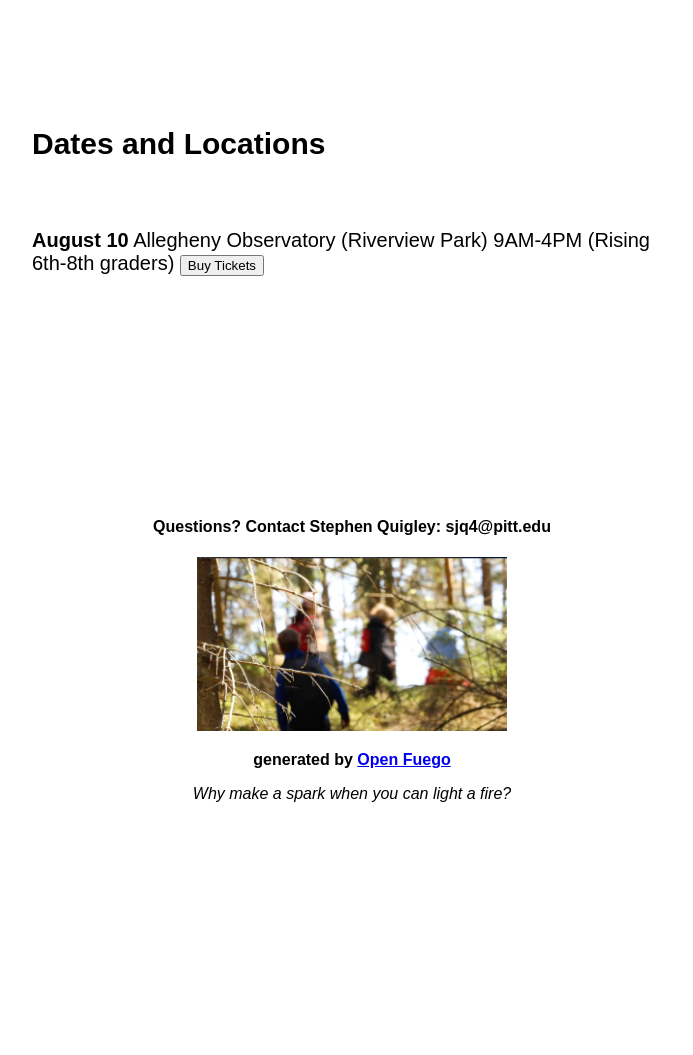
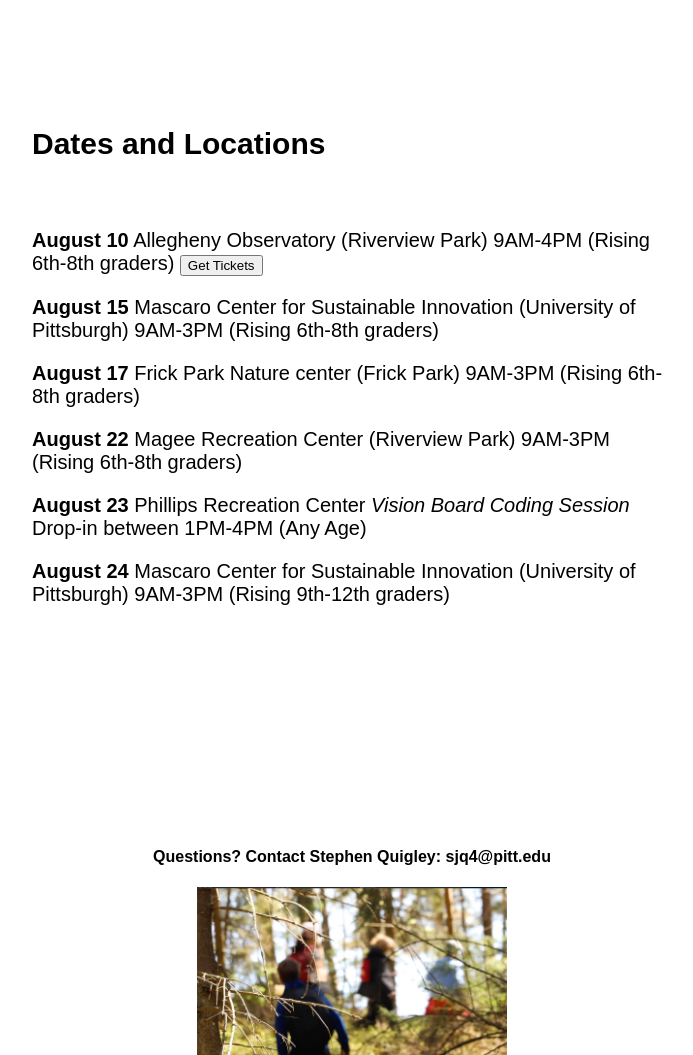
Before and after one commit to Pitt-Fuego/PittsburghMyNatureOuting, a plain HTML site: page index.html in a window 1280 px wide. Shown: the part 1487-2542 px from the top of the page, without its empty margins (288-981 px from the left). Before the commit the page ends 2406 px from the top, so only its background shows below. Drawn offline with Linux system fonts and the light colour scheme; a script that the page names is missing.

Commit message:
Add files via upload

```diff
--- a/index.html
+++ b/index.html
@@ -55,7 +55,7 @@
 <p><b>August 10</b> Allegheny Observatory (Riverview Park) 9AM-4PM (Rising 6th-8th graders) <!-- Noscript content for added SEO -->
 <noscript><a href="https://www.eventbrite.com/e/my-nature-outing-for-rising-6-9th-graders-allegheny-observatory-tickets-653012316417" rel="noopener noreferrer" target="_blank">Buy Tickets on Eventbrite</a></noscript>
 <!-- You can customize this button any way you like -->
-<button id="eventbrite-widget-modal-trigger-653012316417" type="button">Buy Tickets</button>
+<button id="eventbrite-widget-modal-trigger-653012316417" type="button">Get Tickets</button>
 
 <script src="https://www.eventbrite.com/static/widgets/eb_widgets.js"></script>
 
@@ -72,6 +72,12 @@
         onOrderComplete: exampleCallback
     });
 </script></p>
+
+<p><b>August 15</b> Mascaro Center for Sustainable Innovation (University of Pittsburgh) 9AM-3PM (Rising 6th-8th graders)</p>
+<p><b>August 17</b> Frick Park Nature center (Frick Park) 9AM-3PM (Rising 6th-8th graders)</p>
+<p><b>August 22</b> Magee Recreation Center (Riverview Park) 9AM-3PM (Rising 6th-8th graders)</p>
+<p><b>August 23</b> Phillips Recreation Center <i>Vision Board Coding Session</i> Drop-in between 1PM-4PM (Any Age)</p>
+<p><b>August 24</b> Mascaro Center for Sustainable Innovation (University of Pittsburgh) 9AM-3PM (Rising 9th-12th graders)</p>
 
 
 </div>
```
